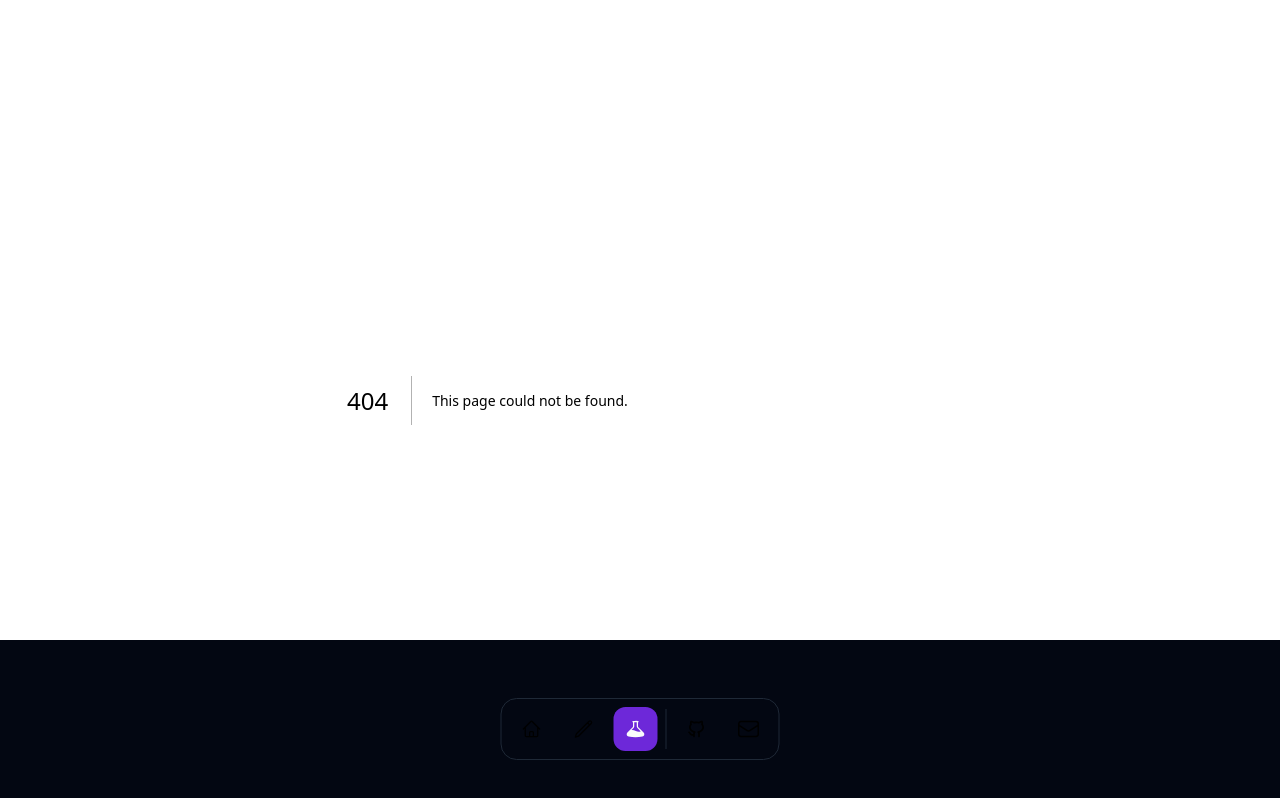
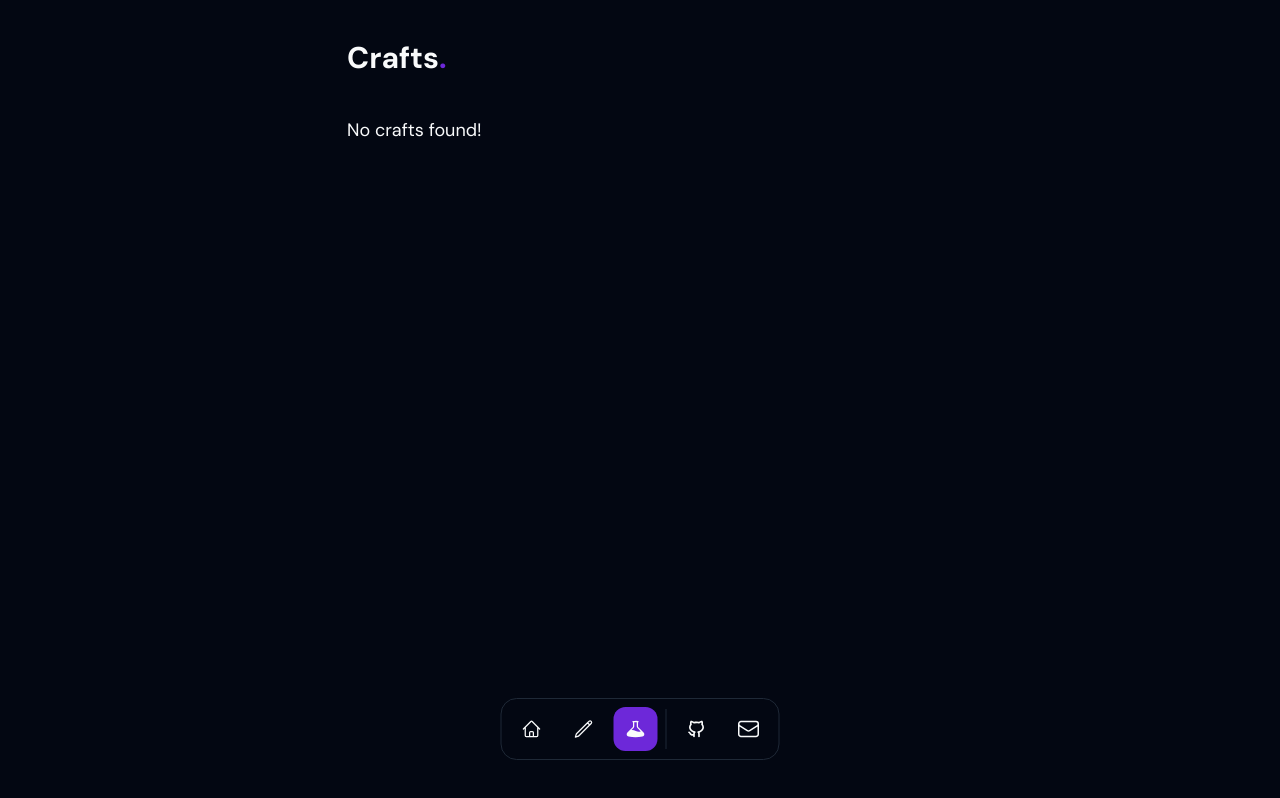
Before and after one commit to moonlitgrace/moonlitgrace.space, a Next.js app: page /crafts in a window 1280 px wide. Before the commit this address had no page. Built offline with nearby package versions, Linux system fonts and the light colour scheme; what tailwind-gradient-mask-image would draw is missing.

Commit message:
feat: add basic crafts page

```diff
--- a/app/writings/layout.tsx
+++ b/app/crafts/layout.tsx
@@ -1,5 +1,5 @@
 import React from 'react';
 
-export default function ThoughtsLayout({ children }: Readonly<{ children: React.ReactNode }>) {
+export default function CraftsLayout({ children }: Readonly<{ children: React.ReactNode }>) {
   return <main className="mb-40 mt-10 flex w-full flex-col gap-10">{children}</main>;
 }
--- /dev/null
+++ b/app/crafts/page.tsx
@@ -0,0 +1,19 @@
+import { Metadata } from 'next';
+
+export const metadata: Metadata = {
+  title: 'Crafts. | moonlitspace',
+  description: 'my graceful crafts',
+};
+
+export default async function CraftsPage() {
+  return (
+    <>
+      <h2 className="text-3xl font-bold">
+        Crafts<span className="text-primary">.</span>
+      </h2>
+      <div className="flex flex-col gap-5">
+        <span className='text-lg'>No crafts found!</span>
+      </div>
+    </>
+  );
+}
```
